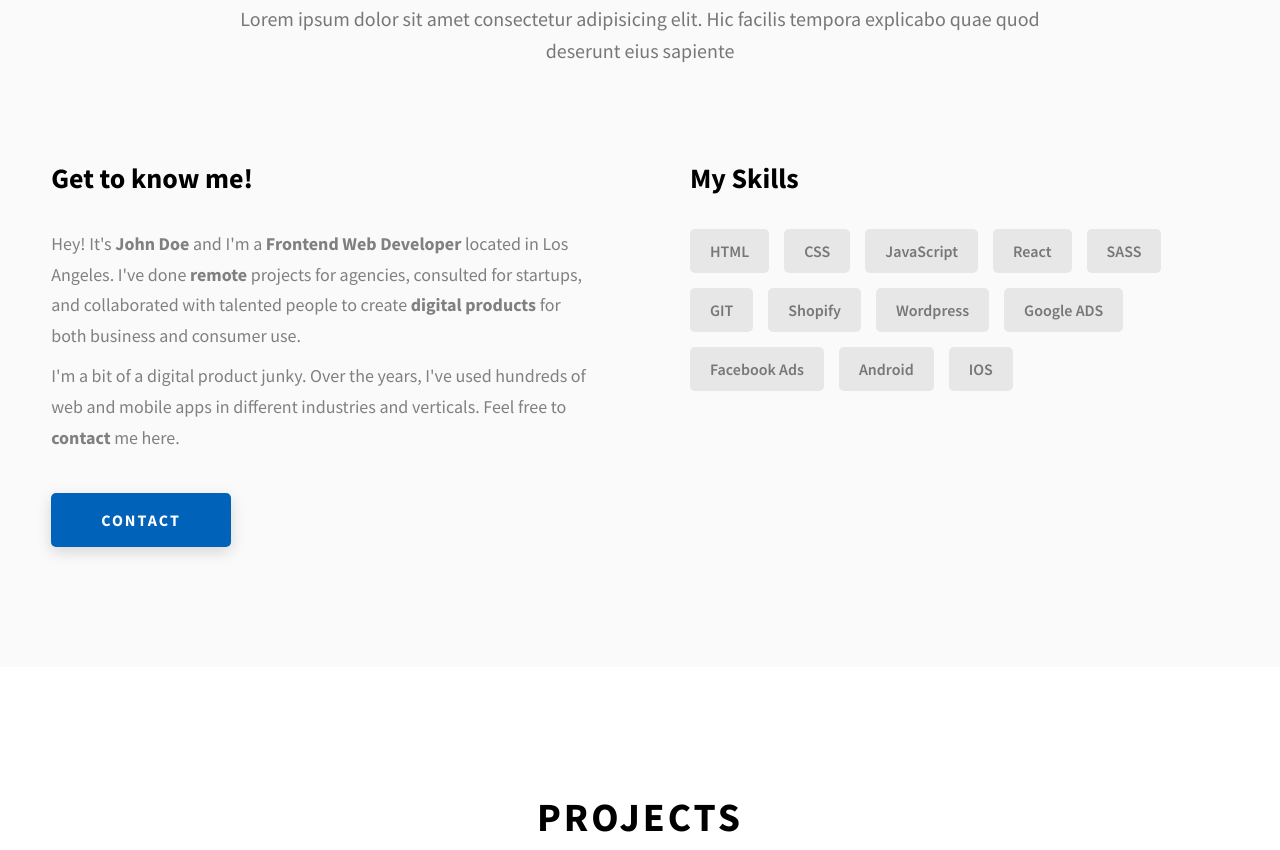
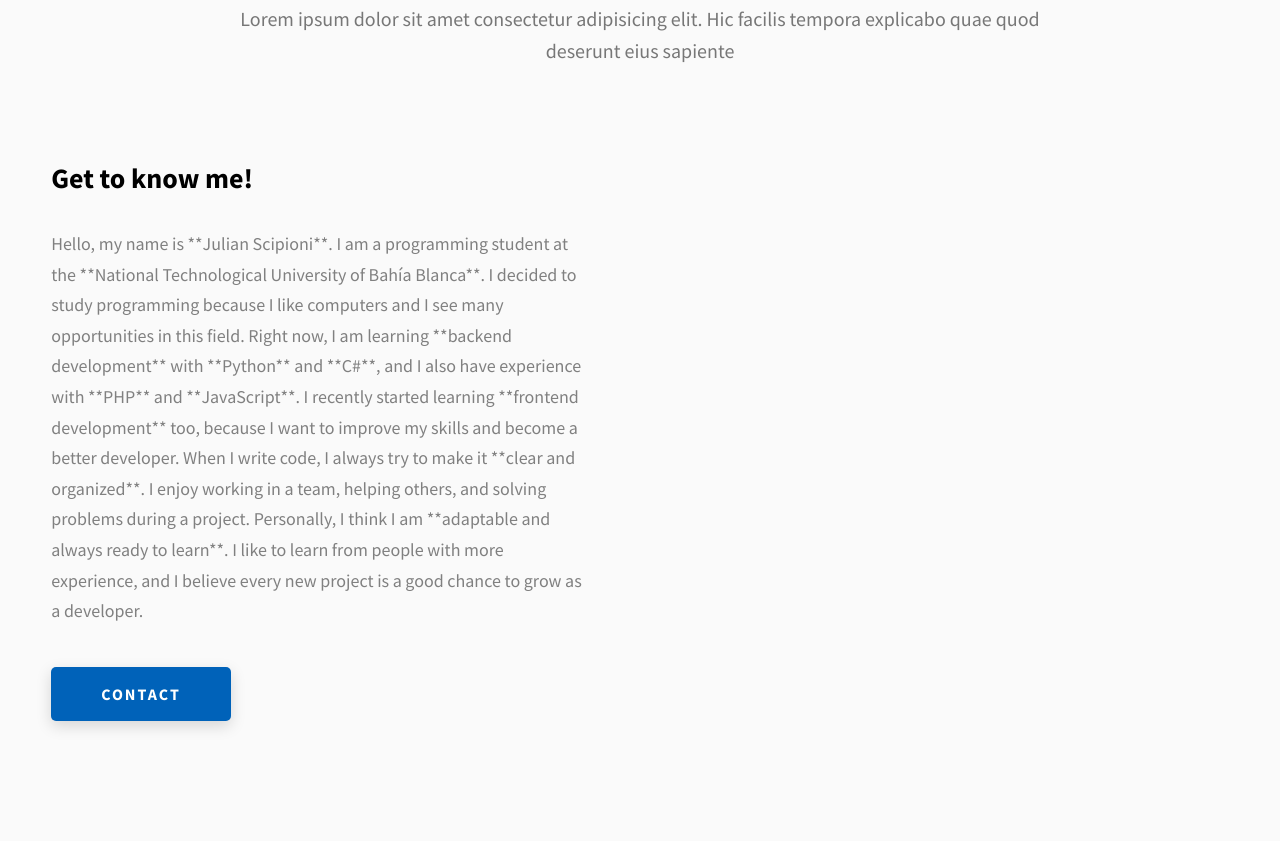
Before and after one commit to JulianScipioni06/Portfolio, a website: page index.html in a window 1280 px wide. Shown: the part 1012-1862 px from the top of the page. Drawn offline with Linux system fonts and the light colour scheme.

Commit message:
Pequeños Cmabios

```diff
--- a/index.html
+++ b/index.html
@@ -27,7 +27,7 @@
               class="header__logo-img"
             />
           </div>
-          <span class="header__logo-sub">John Doe</span>
+          <span class="header__logo-sub">Julian Scipioni</span>
         </div>
         <div class="header__main">
           <ul class="header__links">
@@ -35,7 +35,7 @@
               <a href="./index.html" class="header__link"> Home </a>
             </li>
             <li class="header__link-wrapper">
-              <a href="./index.html#about" class="header__link">About </a>
+              <a href="./index.html#about" class="header__link">About Me</a>
             </li>
             <li class="header__link-wrapper">
               <a href="./index.html#projects" class="header__link">
@@ -84,7 +84,7 @@
     </header>
     <section class="home-hero">
       <div class="home-hero__content">
-        <h1 class="heading-primary">Hey, My name is John Doe</h1>
+        <h1 class="heading-primary">Hey, My name is Julian Scipioni</h1>
         <div class="home-hero__info">
           <p class="text-primary">
             Lorem ipsum dolor sit amet consectetur adipisicing elit. Hic facilis
@@ -164,28 +164,17 @@
             <h3 class="about__content-title">Get to know me!</h3>
             <div class="about__content-details">
               <p class="about__content-details-para">
-                Hey! It's
-                <strong>John Doe</strong>
-                and I'm a <strong> Frontend Web Developer </strong> located in
-                Los Angeles. I've done
-                <strong> remote </strong>
-                projects for agencies, consulted for startups, and collaborated
-                with talented people to create
-                <strong>digital products </strong>
-                for both business and consumer use.
-              </p>
-              <p class="about__content-details-para">
-                I'm a bit of a digital product junky. Over the years, I've used
-                hundreds of web and mobile apps in different industries and
-                verticals. Feel free to
-                <strong>contact</strong> me here.
+              Hello, my name is **Julian Scipioni**. I am a programming student at the **National Technological University of Bahía Blanca**. I decided to study programming because I like computers and I see many opportunities in this field.
+              Right now, I am learning **backend development** with **Python** and **C#**, and I also have experience with **PHP** and **JavaScript**. I recently started learning **frontend development** too, because I want to improve my skills and become a better developer.
+              When I write code, I always try to make it **clear and organized**. I enjoy working in a team, helping others, and solving problems during a project.
+              Personally, I think I am **adaptable and always ready to learn**. I like to learn from people with more experience, and I believe every new project is a good chance to grow as a developer.
               </p>
             </div>
             <a href="./#contact" class="btn btn--med btn--theme dynamicBgClr"
               >Contact</a
             >
           </div>
-          <div class="about__content-skills">
+          <!-- <div class="about__content-skills">
             <h3 class="about__content-title">My Skills</h3>
             <div class="skills">
               <div class="skills__skill">HTML</div>
@@ -201,7 +190,7 @@
               <div class="skills__skill">Android</div>
               <div class="skills__skill">IOS</div>
             </div>
-          </div>
+          </div> -->
         </div>
       </div>
     </section>
```
